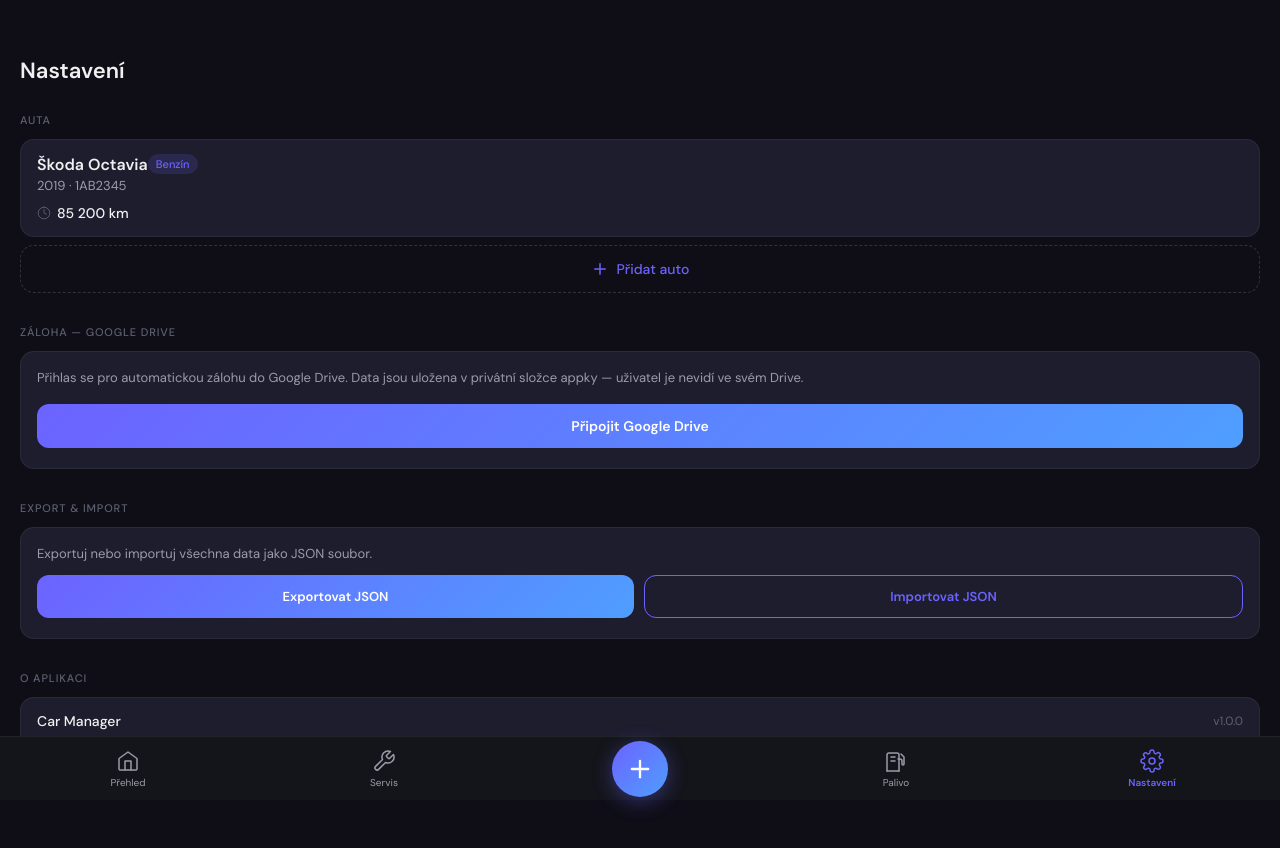
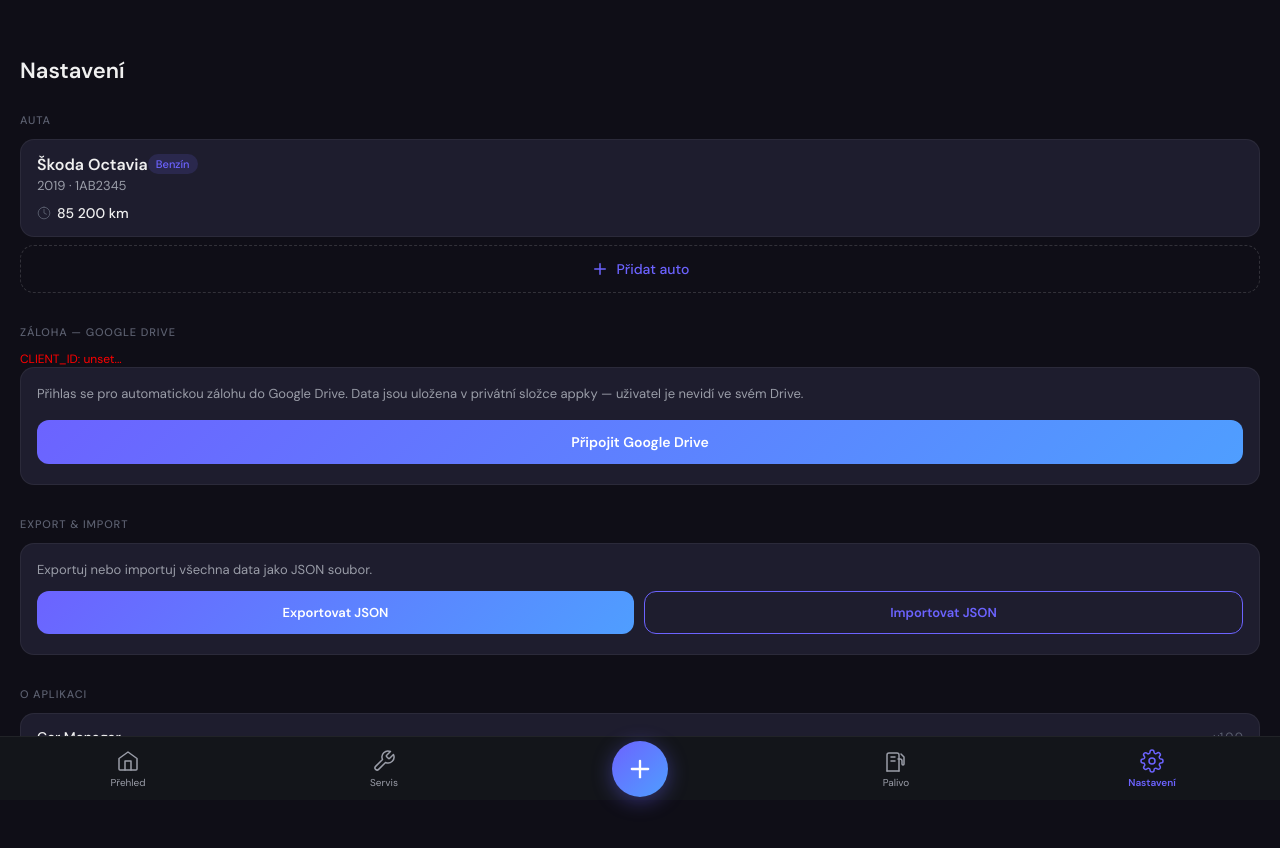
Before and after one commit to Luky947/car-manager, a React (Vite) app: page /settings in a window 1280 px wide. Shown: the top 848 px of the page. Built offline with nearby package versions, Linux system fonts and the light colour scheme; no server answers.

Commit message:
debug: show client id status

```diff
--- a/src/pages/Settings.tsx
+++ b/src/pages/Settings.tsx
@@ -134,6 +134,9 @@ export default function Settings() {
       {/* ── Google Drive ── */}
       <div style={{ marginBottom: 32 }}>
         <p style={sectionLabel}>Záloha — Google Drive</p>
+        <p style={{ color: 'red', fontSize: 12 }}>
+          CLIENT_ID: {import.meta.env.VITE_GOOGLE_CLIENT_ID ? import.meta.env.VITE_GOOGLE_CLIENT_ID.substring(0, 20) + '...' : 'UNDEFINED'}
+        </p>
         <div style={card}>
           <div style={{ padding: '16px 16px 20px' }}>
 
```
